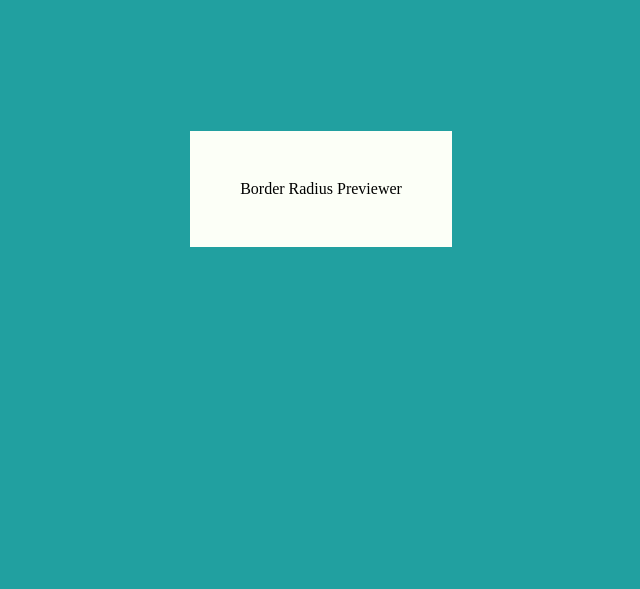
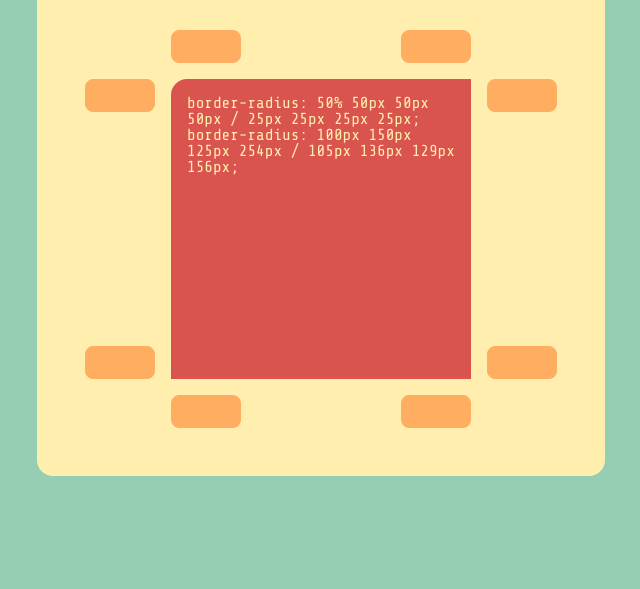
Before and after one commit to geisson/border-radius-previewer, a website built with webpack: page index.html in a window 1280 px wide. Shown: the part 211-800 px from the top of the page, without its empty margins (319-959 px from the left). Built offline with nearby package versions, Linux system fonts and the light colour scheme.

Commit message:
feat(implement from html and scss): base html and css code

```diff
--- a/index.html
+++ b/index.html
@@ -11,7 +11,56 @@
 <body>
   <div class="container">
     <div class="content">
-      <h1 class="title">Border Radius Previewer</h1>
+      <h1 class="title-main">Border Radius Previewer</h1>
+
+      <div class="container-previewer">
+        <div class="container-input container-top-left-1">
+          <input type="number" name="top-left-1" id="top-left-1" data-radius="top-left-1" class="input"
+            aria-label="border top left 1">
+        </div>
+
+        <div class="container-input container-top-left-2">
+          <input type="number" name="top-left-2" id="top-left-2" data-radius="top-left-2" class="input"
+            aria-label="border top left 2">
+        </div>
+
+        <div class="container-input container-top-right-1">
+          <input type="number" name="top-right-1" id="top-right-1" data-radius="top-right-1" class="input"
+            aria-label="border top right 1">
+        </div>
+
+        <div class="container-input container-top-right-2">
+          <input type="number" name="top-right-2" id="top-right-2" data-radius="top-right-2" class="input"
+            aria-label="border top right 2">
+        </div>
+
+        <div class="container-input container-bottom-left-1">
+          <input type="number" name="bottom-left-1" id="bottom-left-1" data-radius="bottom-left-1" class="input"
+            aria-label="border bottom left 1">
+        </div>
+
+        <div class="container-input container-bottom-left-2">
+          <input type="number" name="bottom-left-2" id="bottom-left-2" data-radius="bottom-left-2" class="input"
+            aria-label="border bottom left 2">
+        </div>
+
+        <div class="container-input container-bottom-right-1">
+          <input type="number" name="bottom-right-1" id="bottom-right-1" data-radius="bottom-right-1" class="input"
+            aria-label="border bottom right 1">
+        </div>
+
+        <div class="container-input container-bottom-right-2">
+          <input type="number" name="bottom-right-2" id="bottom-right-2" data-radius="bottom-right-2" class="input"
+            aria-label="border bottom right 2">
+        </div>
+
+        <div class="surface" data-radius="surface">
+          <div class="code-css" data-radius="code-css">
+            border-radius: 50% 50px 50px 50px / 25px 25px 25px 25px;
+            border-radius: 100px 150px 125px 254px / 105px 136px 129px 156px;
+          </div>
+        </div>
+      </div>
     </div>
   </div>
 </body>
--- a/sass/style.scss
+++ b/sass/style.scss
@@ -1,11 +1,28 @@
 @import url(reset.scss);
-// @import url(normalize.scss);
+@import url('https://fonts.googleapis.com/css2?family=Share+Tech+Mono&display=swap');
+
+$color-primary: #d9534f;
+$color-secondary: #ffad60;
+$color-tertiary: #96ceb4;
+$color-quaternary: #ffeead;
+
+$padding-base: 1rem;
+$margin-base: 1rem;
+
+$font-size: 16px;
+$font-family: 'Share Tech Mono';
+
+$border-radius: 1rem;
+
+body {
+  font-size: $font-size;
+  font-family: $font-family;
+}
 
 .container {
-  background: #21a0a0;
+  background: $color-tertiary;
   width: 100vw;
   height: 100vh;
-
   display: flex;
   flex-direction: row;
   justify-content: center;
@@ -13,7 +30,97 @@
 }
 
 .content {
-  background-color: #fcfff7;
-  padding: 50px;
-  max-width: 400px;
+  background-color: $color-quaternary;
+  padding: calc($padding-base * 3);
+  border-radius: calc($border-radius);
 }
+
+.container-previewer {
+  display: grid;
+  grid-template-areas:
+    '. top_left_1 . . top_right_1 .'
+    'top_left_2 surface surface surface surface top_right_2'
+    '. surface surface surface surface .'
+    'bottom_left_1 surface surface surface surface bottom_right_1'
+    '. bottom_left_2 . . bottom_right_2 .';
+}
+
+.container-top-left-1 {
+  grid-area: top_left_1;
+  margin-bottom: calc($margin-base);
+}
+
+.container-top-left-2 {
+  grid-area: top_left_2;
+  margin-right: calc($margin-base);
+}
+
+.container-top-right-1 {
+  grid-area: top_right_1;
+  margin-bottom: calc($margin-base);
+}
+
+.container-top-right-2 {
+  grid-area: top_right_2;
+  margin-left: calc($margin-base);
+}
+
+.container-bottom-left-1 {
+  grid-area: bottom_left_1;
+  margin-right: calc($margin-base);
+}
+
+.container-bottom-left-2 {
+  grid-area: bottom_left_2;
+  margin-top: calc($margin-base);
+}
+
+.container-bottom-right-1 {
+  grid-area: bottom_right_1;
+  margin-left: calc($margin-base);
+}
+
+.container-bottom-right-2 {
+  grid-area: bottom_right_2;
+  margin-top: calc($margin-base);
+}
+
+.surface {
+  background: $color-primary;
+  border-top-left-radius: 1rem;
+  height: 300px;
+  width: 300px;
+  grid-area: surface;
+}
+
+.title-main {
+  font-size: calc($font-size * 2);
+  text-align: center;
+  padding-bottom: calc($padding-base * 3);
+  color: $color-primary;
+}
+
+.container-input {
+  width: 70px;
+
+  .input {
+    color: #d9534f;
+    display: block;
+    width: 100%;
+    padding: calc($padding-base / 2);
+    border-radius: calc($border-radius / 2);
+    font-family: $font-family;
+    font-weight: bolder;
+  }
+}
+
+.input {
+  border: 1px solid $color-secondary;
+  background-color: $color-secondary;
+  padding: calc($padding-base / 3);
+}
+
+.code-css {
+  color: $color-quaternary;
+  margin: calc($margin-base);
+}
```
